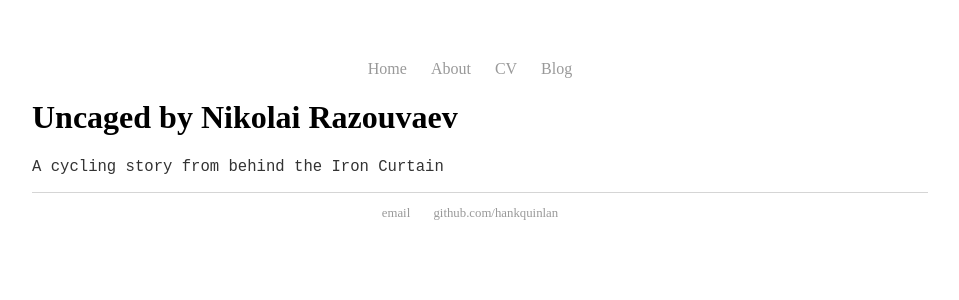
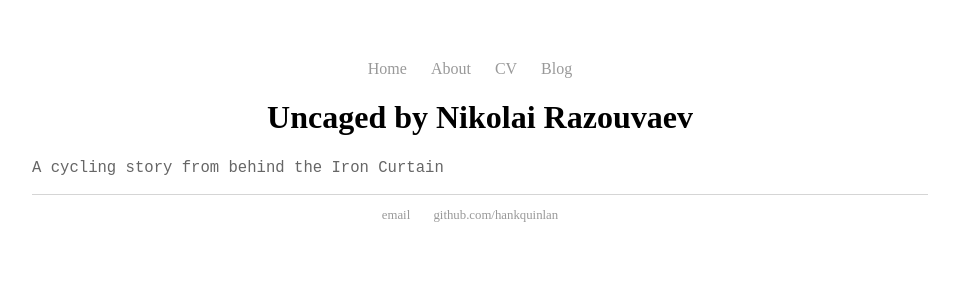
Before and after one commit to nkrzv/nkrzv.github.io, a Jekyll site: the page built from index.html, in a window 1280 px wide. Shown: the top 300 px of the page, without its empty margins (160-1119 px from the left). Built offline with Jekyll 4.4.1, drawn with Linux system fonts in a browser that asks for light colours.

Commit message:
Update main.css

```diff
--- a/css/main.css
+++ b/css/main.css
@@ -22,11 +22,12 @@ a:hover {
 h1 {
     font-size: 2em;
     font-family:'Sans-Serif';
+    text-align: center;
 }
 p {
     font-size: 1.2em;
-    line-height: 1.2em;
-    color: #333;
+    line-height: 1.3em;
+    color: #666;
     font-family: monospace;
 }
 footer {
```
